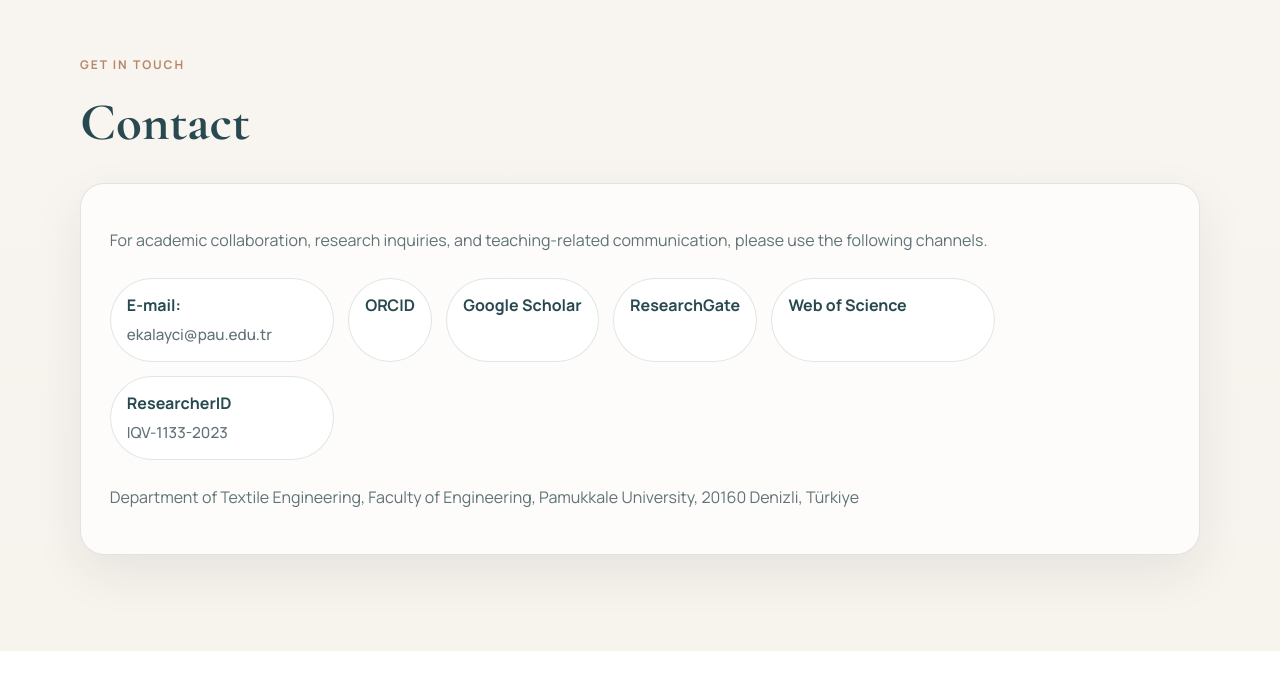
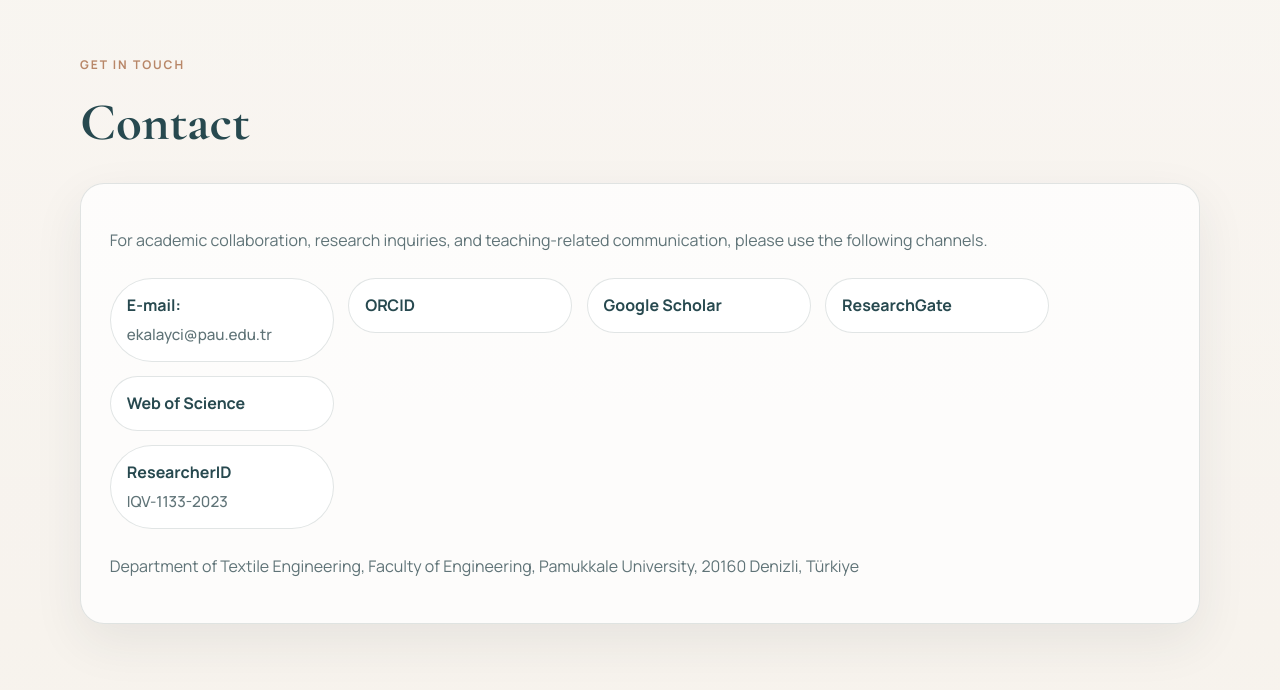
Before and after one commit to ecekalayci/ecekalayci.github.io, a plain HTML site: page index.html in a window 1280 px wide. Shown: the part 10252-10942 px from the top of the page. Before the commit the page ends 10903 px from the top, so only its background shows below. Drawn offline with nearby package versions, Linux system fonts and the light colour scheme.

Commit message:
Rebuild contact section with ResearcherID box

```diff
--- a/index.html
+++ b/index.html
@@ -193,9 +193,22 @@
                 <span class="contact-value">ekalayci@pau.edu.tr</span>
               </a>
             </div>
-            <a href="https://orcid.org/0000-0002-7331-7629" target="_blank" rel="noreferrer">ORCID</a>
-            <a href="https://scholar.google.com/citations?user=Wpqmje4AAAAJ&hl=en" target="_blank" rel="noreferrer">Google Scholar</a>
-            <a href="https://www.researchgate.net/profile/Ece-Kalayci" target="_blank" rel="noreferrer">ResearchGate</a>
+            <div class="contact-item">
+              <a href="https://orcid.org/0000-0002-7331-7629" target="_blank" rel="noreferrer" class="contact-card-link">
+                <span class="contact-label">ORCID</span>
+              </a>
+            </div>
+            <div class="contact-item">
+              <a href="https://scholar.google.com/citations?user=Wpqmje4AAAAJ&hl=en" target="_blank" rel="noreferrer" class="contact-card-link">
+                <span class="contact-label">Google Scholar</span>
+              </a>
+            </div>
+            <div class="contact-item">
+              <a href="https://www.researchgate.net/profile/Ece-Kalayci" target="_blank" rel="noreferrer" class="contact-card-link">
+                <span class="contact-label">ResearchGate</span>
+              </a>
+            </div>
+            <div class="contact-stack">
               <div class="contact-item">
                 <div class="contact-card-static">
                   <span class="contact-label">Web of Science</span>
@@ -208,6 +221,7 @@
                 </div>
               </div>
             </div>
+          </div>
           <p class="contact-address" data-i18n="contact.address">Department of Textile Engineering, Faculty of Engineering, Pamukkale University, 20160 Denizli, Türkiye</p>
         </div>
       </div>
--- a/style.css
+++ b/style.css
@@ -251,10 +251,11 @@ h3 { font-size: 1.7rem; }
 .publications-toggle { margin: 1.5rem 0; }
 .teaching-grid { grid-template-columns: repeat(2, minmax(0, 1fr)); }
 .teaching-card span { display: inline-block; margin-top: 0.8rem; color: var(--highlight); font-weight: 700; }
-.contact-links { display: flex; flex-wrap: wrap; gap: 0.9rem; margin: 1.5rem 0; }
-.contact-links a { padding: 0.8rem 1rem; border-radius: 999px; background: var(--surface-strong); border: 1px solid var(--border); color: var(--accent-strong); font-weight: 700; }
+.contact-links { display: grid; grid-template-columns: repeat(auto-fit, minmax(14rem, max-content)); gap: 0.9rem; margin: 1.5rem 0; align-items: start; }
 .contact-item { display: flex; }
+.contact-stack { display: flex; flex-direction: column; gap: 0.9rem; }
 .contact-card-link, .contact-card-static { display: flex; flex-direction: column; align-items: flex-start; gap: 0.2rem; min-width: 14rem; padding: 0.8rem 1rem; border-radius: 999px; background: var(--surface-strong); border: 1px solid var(--border); }
+.contact-card-link { color: var(--accent-strong); font-weight: 700; }
 .contact-label { font-weight: 700; color: var(--accent-strong); }
 .contact-value { color: var(--muted); font-size: 0.95rem; font-weight: 500; }
 .reveal { opacity: 0; transform: translateY(22px); transition: opacity 0.7s ease, transform 0.7s ease; }
@@ -291,5 +292,6 @@ h3 { font-size: 1.7rem; }
   .section { padding: 4.5rem 0; }
   .container { width: min(calc(100% - 1.2rem), var(--container)); }
   .about-panel, .info-card, .timeline-item, .education-card, .stack-card, .publication-highlight, .publication-category, .teaching-card, .contact-panel { padding: 1.35rem; }
-  .hero-actions, .contact-links { flex-direction: column; align-items: stretch; }
-}
+  .hero-actions { flex-direction: column; align-items: stretch; }
+  .contact-links { grid-template-columns: 1fr; }
+  }
```
Lines whose indentation alone changed are shown as unchanged.
